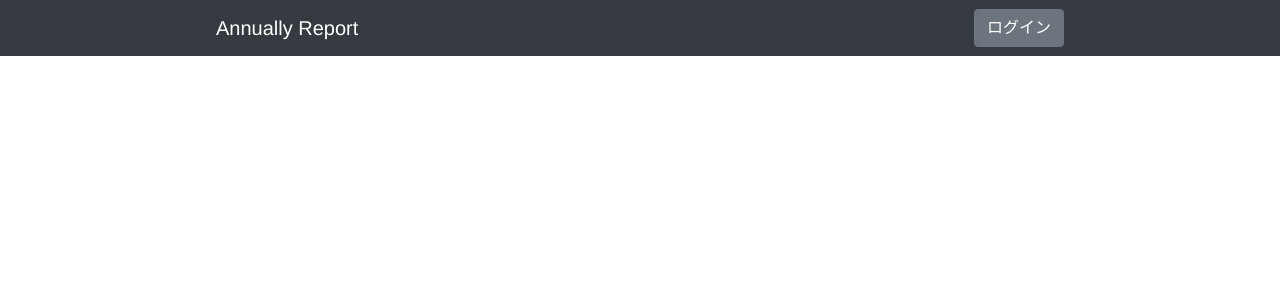
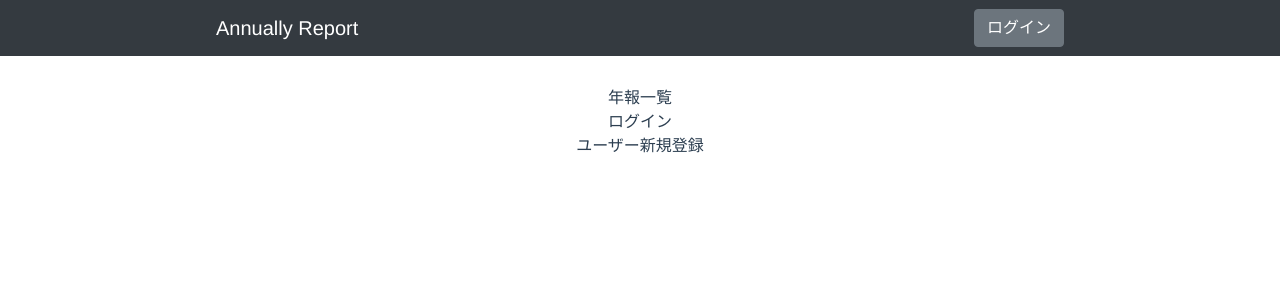
Before and after one commit to sfk25/annually_report_frontend, a Vue app: page / in a window 1280 px wide. Shown: the top 300 px of the page. Built offline with nearby package versions, Linux system fonts and the light colour scheme.

Commit message:
トップ画面の追加

```diff
--- /dev/null
+++ b/src/components/Top.vue
@@ -0,0 +1,41 @@
+<template>
+  <div class="container">
+    <ul>
+      <router-link to="/articles" tag="li">年報一覧</router-link>
+      <router-link to="/login" tag="li">ログイン</router-link>
+      <router-link to="/user/register" tag="li">ユーザー新規登録</router-link>
+    </ul>
+  </div>
+</template>
+
+<script>
+export default {
+  name: 'Login',
+  data () {
+    return {}
+  },
+  methods: {
+  }
+}
+</script>
+
+<!-- Add "scoped" attribute to limit CSS to this component only -->
+<style scoped>
+h1, h2 {
+  font-weight: normal;
+}
+h1 {
+  border-bottom: 1px solid #eeeeee;
+}
+ul {
+  list-style-type: none;
+  padding: 0;
+}
+li {
+  /*display: inline-block;*/
+  margin: 0 10px;
+}
+a {
+  color: #42b983;
+}
+</style>
--- a/src/router/index.js
+++ b/src/router/index.js
@@ -1,5 +1,6 @@
 import Vue from 'vue'
 import Router from 'vue-router'
+import Top from '@/components/Top'
 import Search from '@/components/Search'
 import Login from '@/components/Login'
 import UserRegister from '@/components/UserRegister'
@@ -10,6 +11,11 @@ Vue.use(Router)
 const router = new Router({
   mode: 'history',
   routes: [
+    {
+      path: '/',
+      name: 'top',
+      component: Top
+    },
     {
       path: '/articles',
       name: 'search',
```
